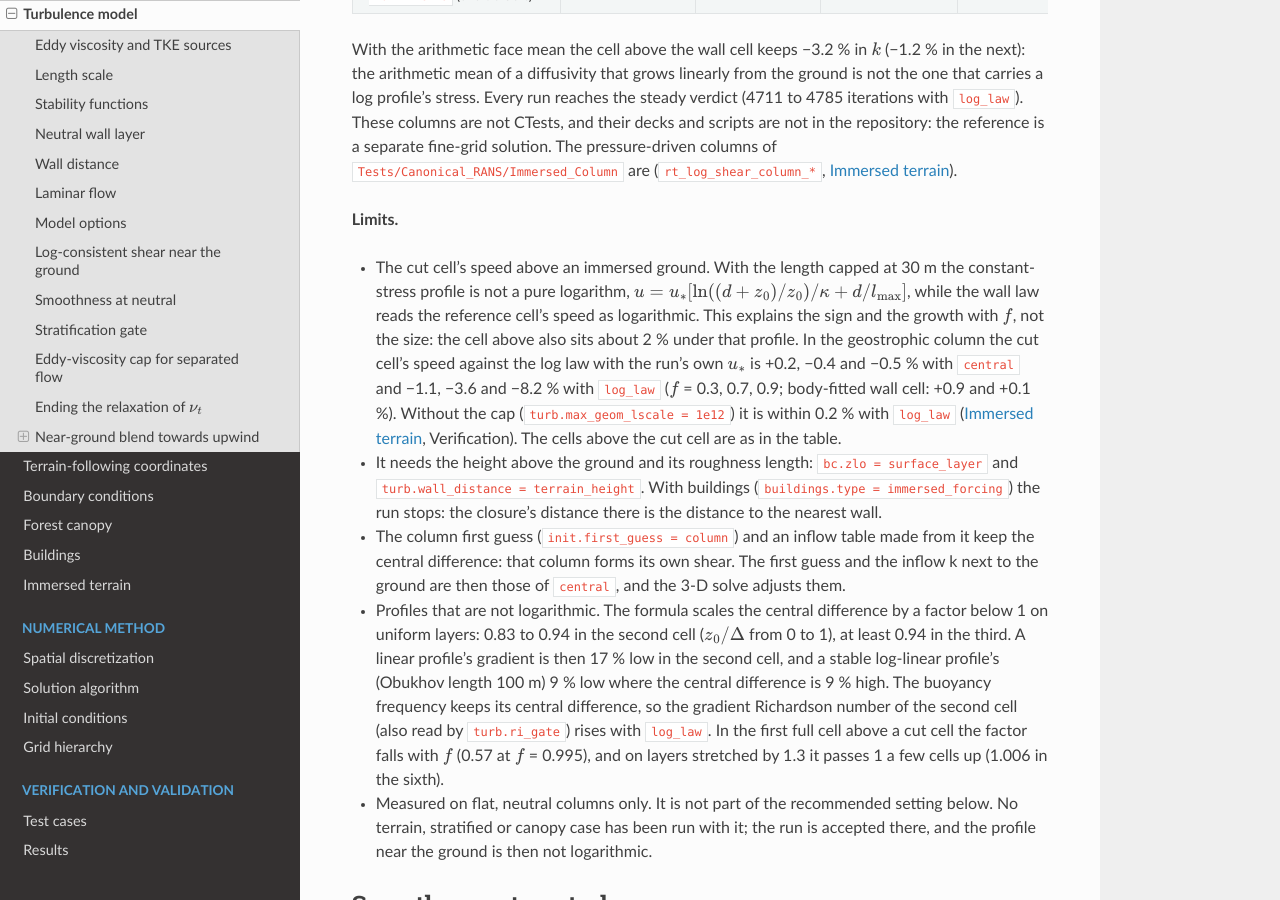
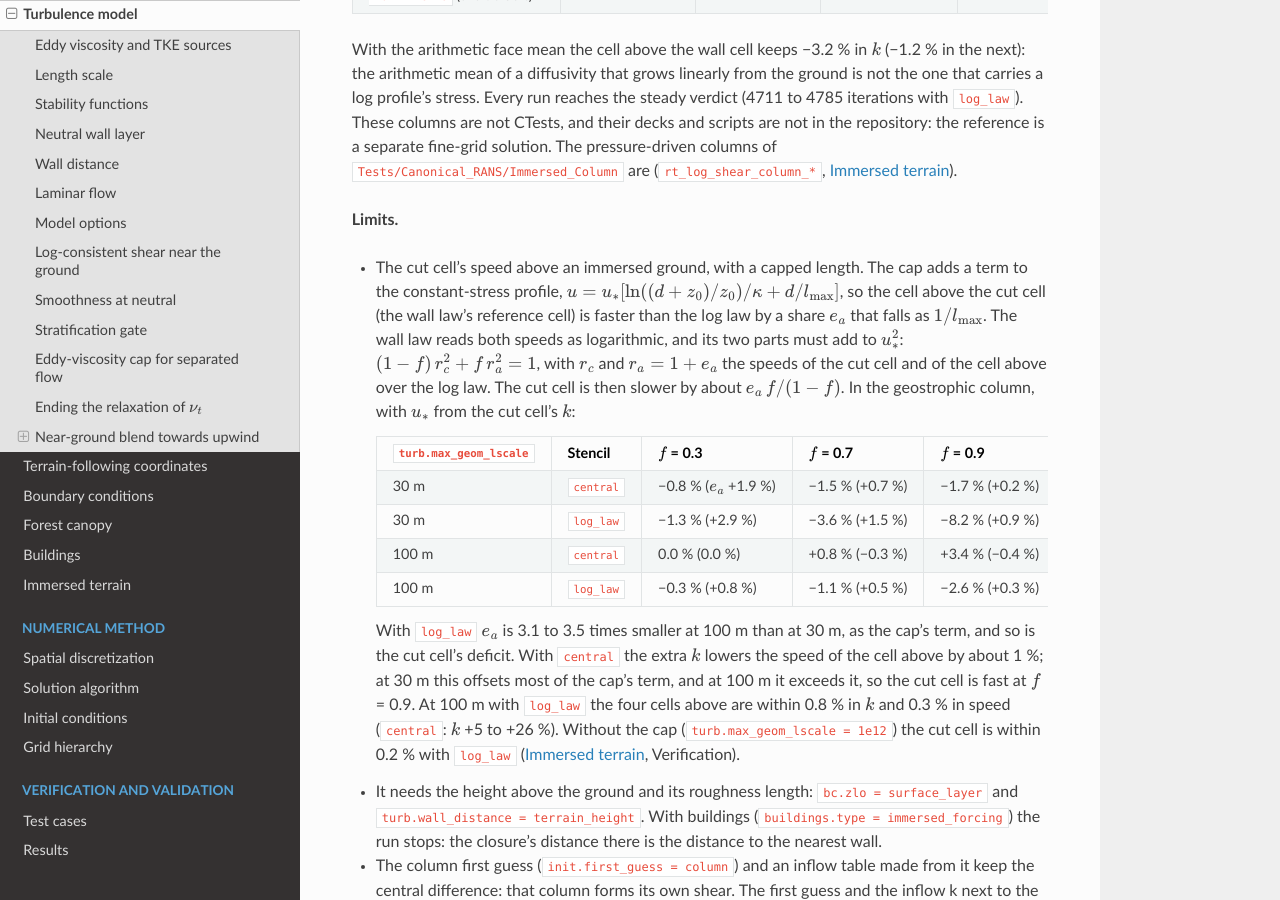
Before and after one commit to erf-model/gust-abl, a Sphinx documentation site: the page built from docs/turbulence_model.rst, in a window 1280 px wide and 900 px high, scrolled down 3925 px. Built offline with Sphinx 7.4.7 and the Read the Docs theme 3.1.0, drawn with Linux system fonts in a browser that asks for light colours.

Commit message:
docs: the cut cell's speed with log_law at length caps of 30 and 100 m
The geostrophic column was rerun with turb.max_geom_lscale = 100 (both
stencils, f = 0.3, 0.7, 0.9, with its own fine-grid reference). The cut
cell's deficit with log_law falls from -1.3 / -3.6 / -8.2 % to
-0.3 / -1.1 / -2.6 %. The limit now gives the wall law's identity
(1 - f) r_c^2 + f r_a^2 = 1 that ties the cut cell's speed to the excess of
the cell above over the log law, and one definition of u* (from the cut
cell's k) for every number; the earlier central values used another u*.

Co-Authored-By: Claude Fable 5.2 <noreply@anthropic.com>

```diff
--- a/docs/turbulence_model.rst
+++ b/docs/turbulence_model.rst
@@ -214,14 +214,50 @@ CTests, and their decks and scripts are not in the repository: the reference is
 
 **Limits.**
 
-- The cut cell's speed above an immersed ground. With the length capped at 30 m the constant-stress profile is not
-  a pure logarithm, :math:`u = u_*[\ln((d + z_0)/z_0)/\kappa + d/l_\mathrm{max}]`, while the wall law reads the
-  reference cell's speed as logarithmic. This explains the sign and the growth with :math:`f`, not the size: the
-  cell above also sits about 2 % under that profile. In the geostrophic column the cut cell's speed against the
-  log law with the run's own :math:`u_*` is
-  +0.2, −0.4 and −0.5 % with ``central`` and −1.1, −3.6 and −8.2 % with ``log_law`` (:math:`f` = 0.3, 0.7, 0.9;
-  body-fitted wall cell: +0.9 and +0.1 %). Without the cap (``turb.max_geom_lscale = 1e12``) it is within 0.2 %
-  with ``log_law`` (:doc:`immersed_terrain`, Verification). The cells above the cut cell are as in the table.
+- The cut cell's speed above an immersed ground, with a capped length. The cap adds a term to the constant-stress
+  profile, :math:`u = u_*[\ln((d + z_0)/z_0)/\kappa + d/l_\mathrm{max}]`, so the cell above the cut cell (the
+  wall law's reference cell) is faster than the log law by a share :math:`e_a` that falls as
+  :math:`1/l_\mathrm{max}`. The wall law reads both speeds as logarithmic, and its two parts must add to
+  :math:`u_*^2`: :math:`(1 - f)\,r_c^2 + f\,r_a^2 = 1`, with :math:`r_c` and :math:`r_a = 1 + e_a` the speeds of
+  the cut cell and of the cell above over the log law. The cut cell is then slower by about
+  :math:`e_a\,f/(1 - f)`. In the geostrophic column, with :math:`u_*` from the cut cell's :math:`k`:
+
+  .. list-table::
+     :header-rows: 1
+     :widths: 16 18 22 22 22
+
+     * - ``turb.max_geom_lscale``
+       - Stencil
+       - :math:`f` = 0.3
+       - :math:`f` = 0.7
+       - :math:`f` = 0.9
+     * - 30 m
+       - ``central``
+       - −0.8 % (:math:`e_a` +1.9 %)
+       - −1.5 % (+0.7 %)
+       - −1.7 % (+0.2 %)
+     * - 30 m
+       - ``log_law``
+       - −1.3 % (+2.9 %)
+       - −3.6 % (+1.5 %)
+       - −8.2 % (+0.9 %)
+     * - 100 m
+       - ``central``
+       - 0.0 % (0.0 %)
+       - +0.8 % (−0.3 %)
+       - +3.4 % (−0.4 %)
+     * - 100 m
+       - ``log_law``
+       - −0.3 % (+0.8 %)
+       - −1.1 % (+0.5 %)
+       - −2.6 % (+0.3 %)
+
+  With ``log_law`` :math:`e_a` is 3.1 to 3.5 times smaller at 100 m than at 30 m, as the cap's term, and so is the
+  cut cell's deficit. With ``central`` the extra :math:`k` lowers the speed of the cell above by about 1 %; at
+  30 m this offsets most of the cap's term, and at 100 m it exceeds it, so the cut cell is fast at
+  :math:`f` = 0.9. At 100 m with ``log_law`` the four cells above are within 0.8 % in :math:`k` and 0.3 % in
+  speed (``central``: :math:`k` +5 to +26 %). Without the cap (``turb.max_geom_lscale = 1e12``) the cut cell is
+  within 0.2 % with ``log_law`` (:doc:`immersed_terrain`, Verification).
 - It needs the height above the ground and its roughness length: ``bc.zlo = surface_layer`` and
   ``turb.wall_distance = terrain_height``. With buildings (``buildings.type = immersed_forcing``) the run stops:
   the closure's distance there is the distance to the nearest wall.
```
